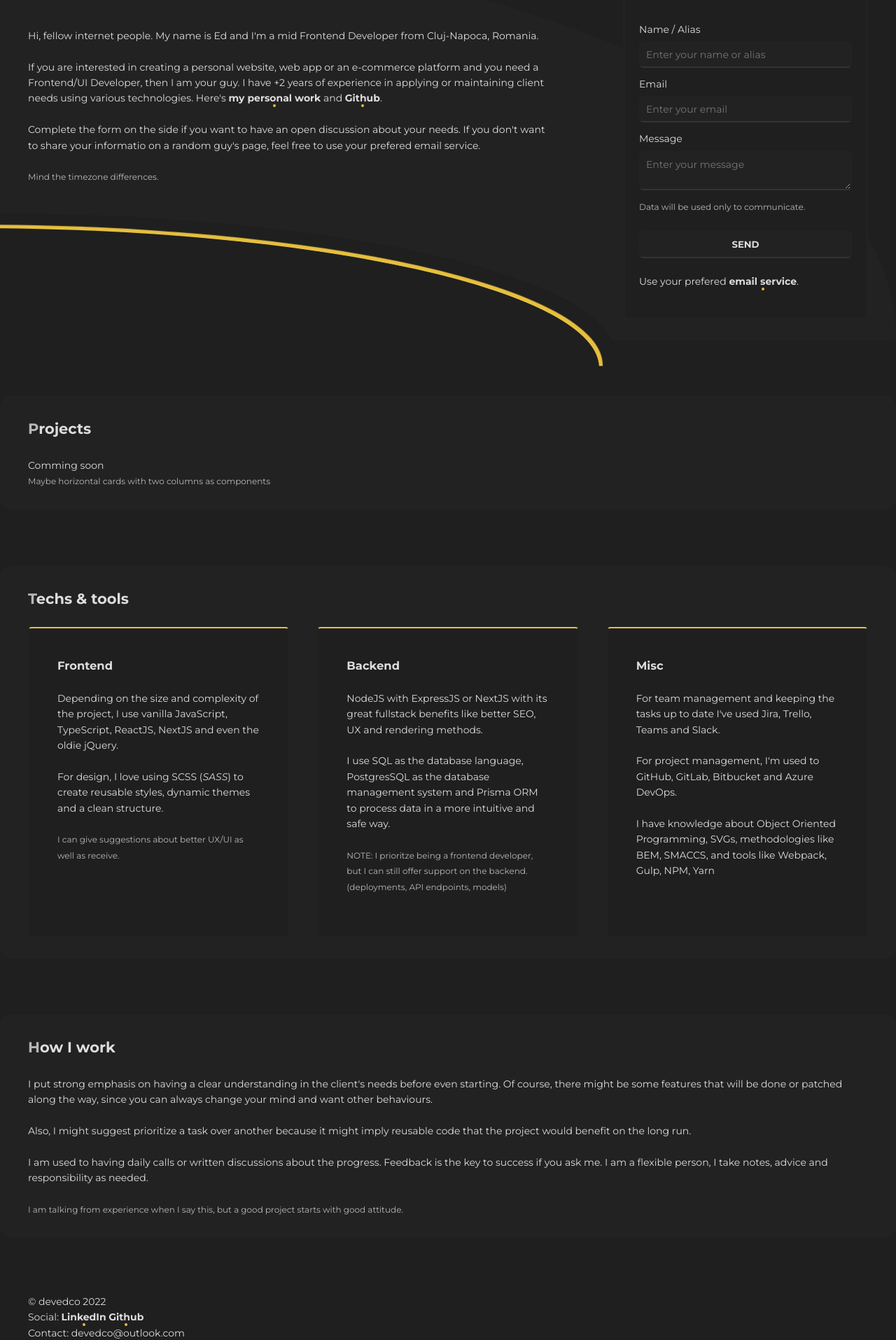
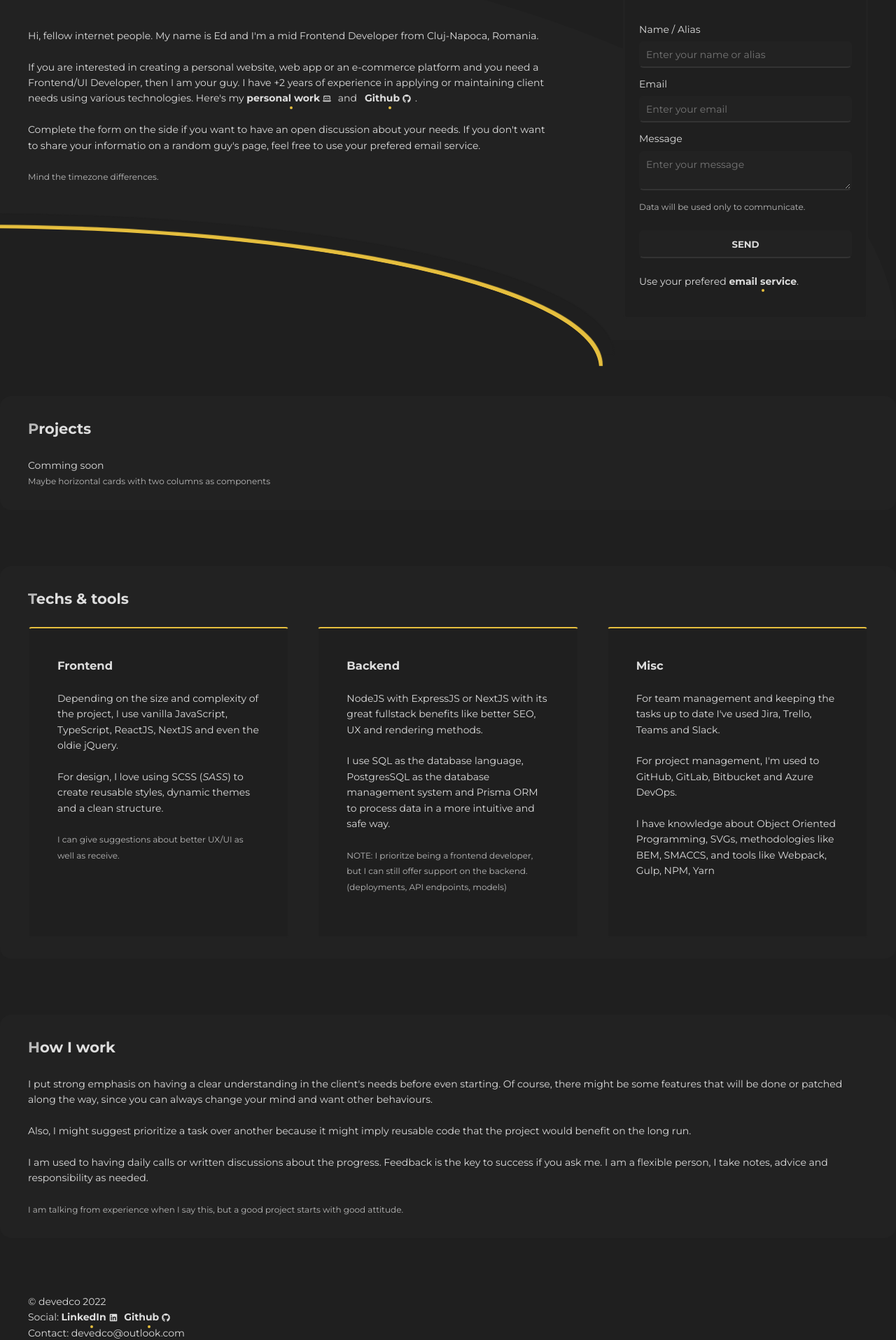
Before and after one commit to tasca-eduard/devedco, a Next.js app in the folder src/: page / in a window 1280 px wide. Shown: the part 209-2124 px from the top of the page at 70% size. Built offline with nearby package versions, Linux system fonts and the light colour scheme; a web font is replaced by a local one.

Commit message:
More icons

```diff
--- a/src/components/Footer/Footer.tsx
+++ b/src/components/Footer/Footer.tsx
@@ -1,3 +1,6 @@
+import { faGithub, faLinkedin } from "@fortawesome/free-brands-svg-icons";
+import { FontAwesomeIcon } from "@fortawesome/react-fontawesome";
+
 export default function Footer() {
   return (
     <footer className="footer">
@@ -5,9 +8,9 @@ export default function Footer() {
         <span>© devedco 2022</span>
         <br />
         <span>Social:&nbsp;</span>
-        <a href="https://www.linkedin.com/in/eduard-cristian-ta%C5%9Fc%C4%83-82330a211/" target="_blank" rel="noreferrer">LinkedIn</a>
+        <a href="https://www.linkedin.com/in/eduard-cristian-ta%C5%9Fc%C4%83-82330a211/" target="_blank" rel="noreferrer">LinkedIn <FontAwesomeIcon icon={faLinkedin} /> </a>
         &nbsp;
-        <a href="#">Github</a>
+        <a href="https://github.com/tasca-eduard" target="_blank" rel="noreferrer">Github <FontAwesomeIcon icon={faGithub} /> </a>
         <br />
         <span>Contact: devedco@outlook.com</span>
       </div>
--- a/src/package.json
+++ b/src/package.json
@@ -11,6 +11,7 @@
   "dependencies": {
     "@fortawesome/fontawesome-common-types": "^6.1.1",
     "@fortawesome/fontawesome-svg-core": "^6.1.1",
+    "@fortawesome/free-brands-svg-icons": "^6.1.1",
     "@fortawesome/free-solid-svg-icons": "^6.1.1",
     "@fortawesome/react-fontawesome": "^0.2.0",
     "next": "12.1.0",
--- a/src/pages/index.tsx
+++ b/src/pages/index.tsx
@@ -1,3 +1,6 @@
+import { faGithub } from '@fortawesome/free-brands-svg-icons';
+import { faLaptopCode } from '@fortawesome/free-solid-svg-icons';
+import { FontAwesomeIcon } from '@fortawesome/react-fontawesome';
 import type { NextPage } from 'next';
 import { ChangeEvent, FormEvent, useCallback, useEffect, useRef, useState } from 'react';
 import Footer from '../components/Footer/Footer';
@@ -41,7 +44,7 @@ const Home: NextPage = () => {
               </h1>
               <p>Hi, fellow internet people. My name is Ed and I'm a mid Frontend Developer from Cluj-Napoca, Romania.</p>
               <br />
-              <p>If you are interested in creating a personal website, web app or an e-commerce platform and you need a Frontend/UI Developer, then I am your guy. I have +2 years of experience in applying or maintaining client needs using various technologies. Here's <a href="#">my personal work</a> and <a href="#">Github</a>.</p>
+              <p>If you are interested in creating a personal website, web app or an e-commerce platform and you need a Frontend/UI Developer, then I am your guy. I have +2 years of experience in applying or maintaining client needs using various technologies. Here's my <a href="#portofolio">personal work <FontAwesomeIcon icon={faLaptopCode} /></a> and 	&nbsp; <a href="https://github.com/tasca-eduard" target="_blank" rel="noreferrer">Github <FontAwesomeIcon icon={faGithub} /></a>.</p>
               <br />
               <p>Complete the form on the side if you want to have an open discussion about your needs. If you don't want to share your informatio on a random guy's page, feel free to use your prefered email service.</p>
               <br />
--- a/src/scss/main.scss
+++ b/src/scss/main.scss
@@ -2,6 +2,7 @@
 @import './shared/resets';
 @import './shared/base';
 @import './shared/typography';
+@import './shared/icons';
 @import './shared/helpers';
 @import './shared/buttons';
 @import './shared/forms';
--- a/src/scss/shared/_buttons.scss
+++ b/src/scss/shared/_buttons.scss
@@ -31,6 +31,8 @@ a {
     font-weight: 700;
     position: relative;
     white-space: pre;
+    display: inline-flex;
+    align-items: center;
 
     &::after {
         content: "";
@@ -105,7 +107,6 @@ a {
     }
 
     svg {
-        padding-right: 6px;
         color: rgba($primaryText, .8);
     }
   }
--- /dev/null
+++ b/src/scss/shared/_icons.scss
@@ -0,0 +1,7 @@
+.svg-inline--fa {
+  a & {
+    width: 12px;
+    height: 12px;
+    padding-right: 6px;
+  }
+}
```
Also changed, not shown: 1 other file (tests, documents, lock files or other folders).
